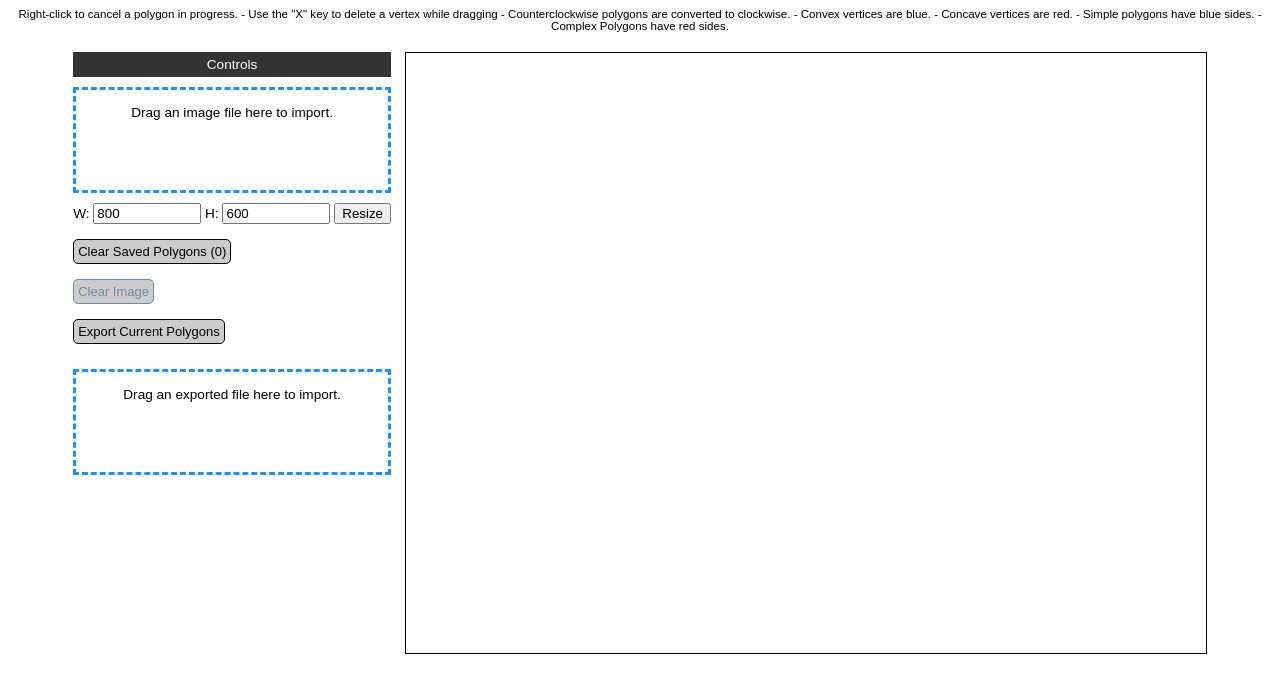
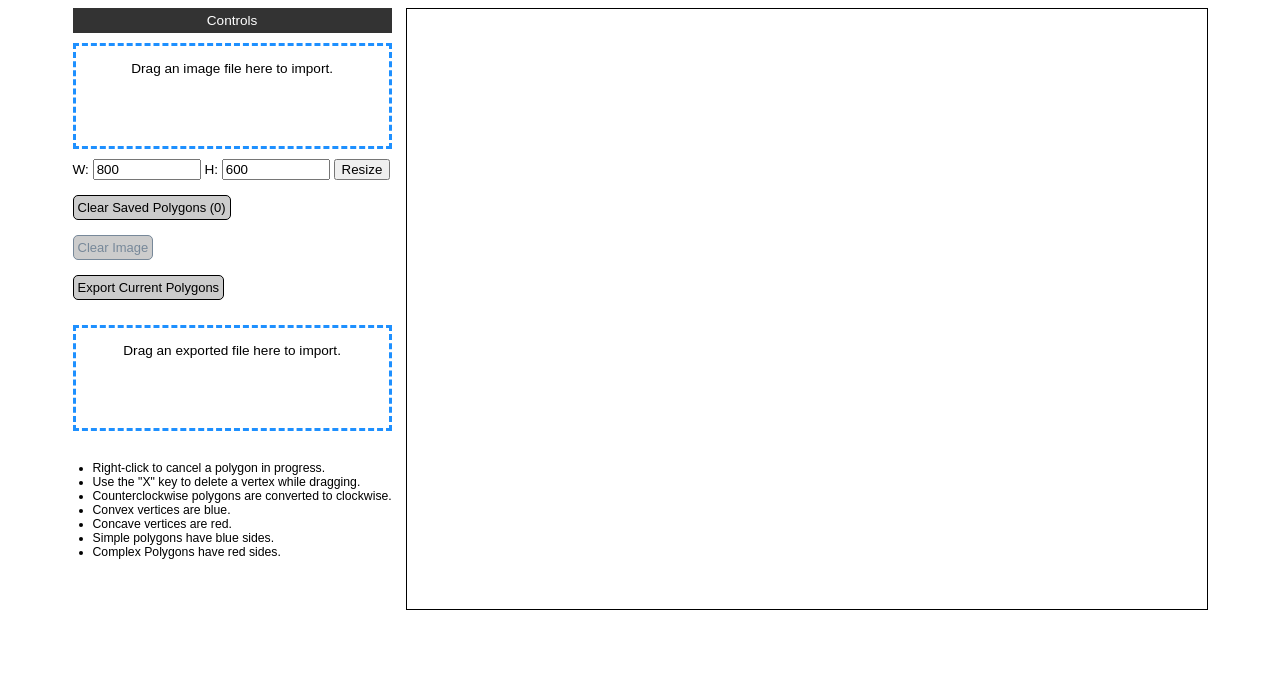
Before and after one commit to Alaricus/PolygonConstructor, a plain HTML site: page index.html in a window 1280 px wide. Drawn offline with Linux system fonts and the light colour scheme.

Commit message:
size field values now reflect canvas size even on data import, legend was repositioned

```diff
--- a/index.html
+++ b/index.html
@@ -5,9 +5,6 @@
         <link href="styles.css" rel="stylesheet" type="text/css" />
     </head>
     <body style="text-align: center;">
-        <header>
-            Right-click to cancel a polygon in progress. - Use the "X" key to delete a vertex while dragging - Counterclockwise polygons are converted to clockwise. - Convex vertices are blue. - Concave vertices are red. - Simple polygons have blue sides. - Complex Polygons have red sides.
-        </header>
         <main>
             <div id="controls">
                 <div id="titleBar">Controls</div>
@@ -29,6 +26,15 @@
                     <br>
                     Drag an exported file here to import.
                 </div>
+                <ul>
+                    <li>Right-click to cancel a polygon in progress.</li>
+                    <li>Use the "X" key to delete a vertex while dragging.</li>
+                    <li>Counterclockwise polygons are converted to clockwise.</li>
+                    <li>Convex vertices are blue.</li>
+                    <li>Concave vertices are red.</li>
+                    <li>Simple polygons have blue sides.</li>
+                    <li>Complex Polygons have red sides.</li>
+                </ul>
             </div>
             <div id="easel">
                 <canvas id="screen"></canvas>
--- a/polygontool.js
+++ b/polygontool.js
@@ -156,10 +156,12 @@ window.onload = function() {
                     if (importedData.canvas.w > maxW) {
                         canvas.width = importedData.canvas.w;
                         maxW = importedData.canvas.w;
+                        wSize.value = importedData.canvas.w;
                     }
                     if (importedData.canvas.h > maxH) {
                         canvas.height = importedData.canvas.h;
                         maxH = importedData.canvas.h;
+                        hSize.value = importedData.canvas.h;
                     }
 
                     importedData.polygons.forEach((newPoly) => {
@@ -424,13 +426,13 @@ window.onload = function() {
 
         for (let i = 0; i < polygon.length; i++) {
             let j = null;
-            i === polygon.length - 1 ? j = 0 : j = i+1;
+            i === polygon.length - 1 ? j = 0 : j = i + 1;
             if (segmentsCross(origin, point, polygon[i], polygon[j])) crossings++;
         }
 
         if (crossings === 0) {
             return false;
-        } else if (crossings%2 === 0) {
+        } else if (crossings % 2 === 0) {
             return false;
         } else {
             return true;
--- a/styles.css
+++ b/styles.css
@@ -1,10 +1,5 @@
 body {
     font-family: "arial";
-    font-size: 0.85em;
-}
-
-header {
-    margin-bottom: 20px;
     font-size: 0.85em;
 }
 
@@ -61,3 +56,9 @@ header {
     border-radius: 5px;
     display: inline-block;
 }
+
+ul {
+    margin-top: 30px;
+    margin-left: -20px;
+    font-size: 0.90em;
+}
```
